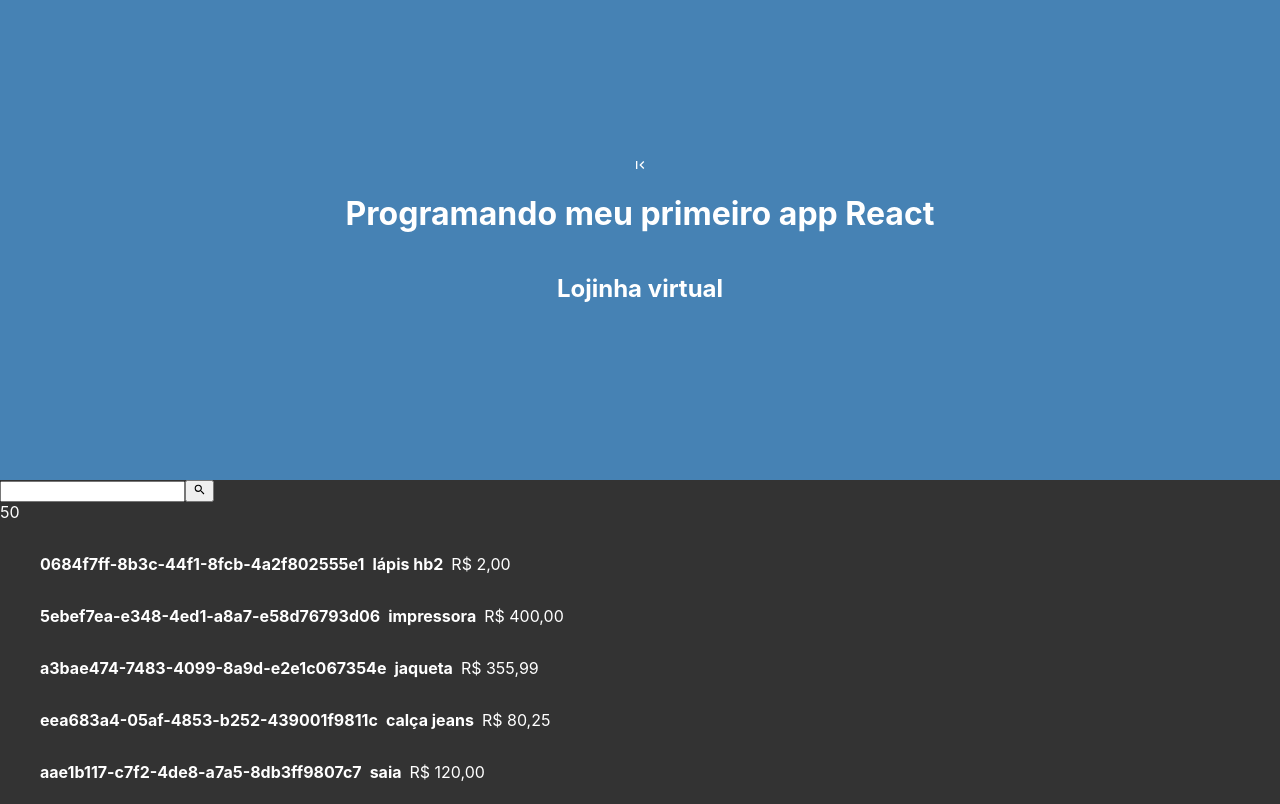
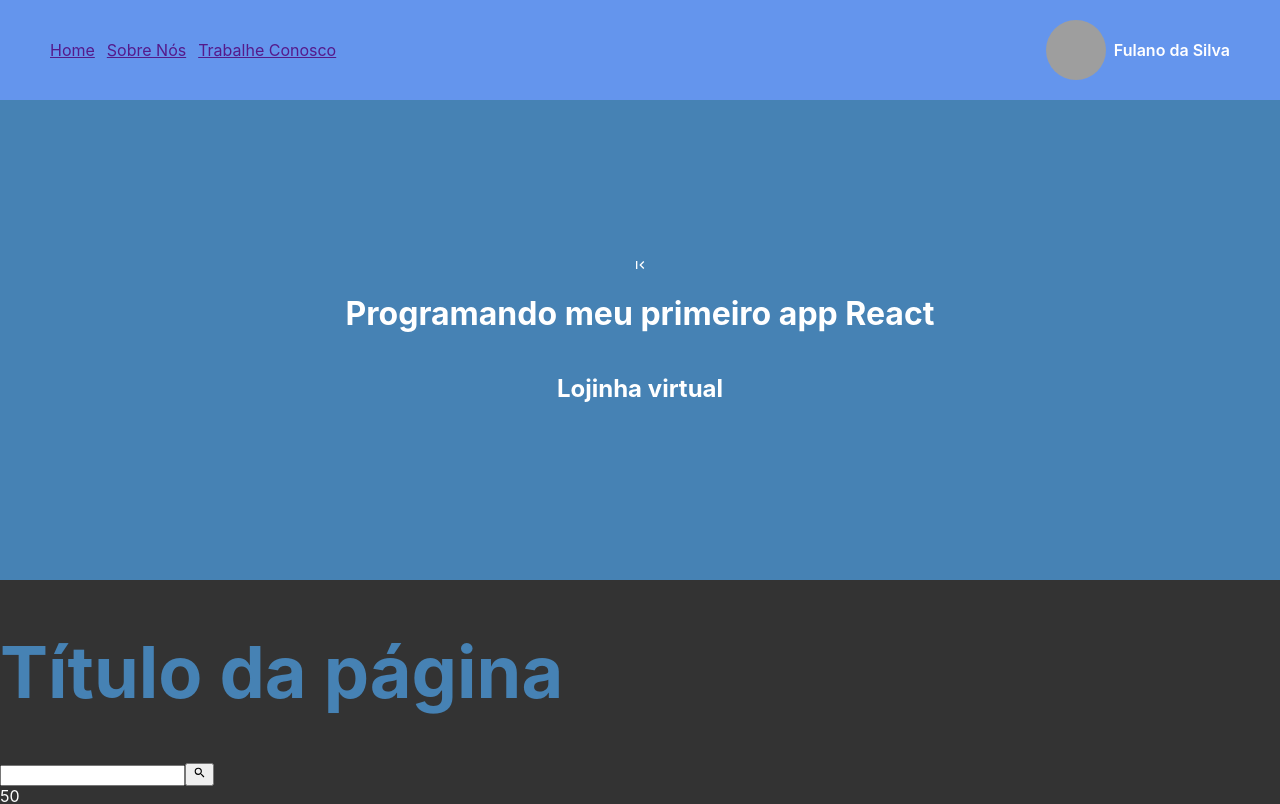
Before and after one commit to fkbral/webfullstack-react, a React (Create React App) app in the folder 01_primeiro_app_react/: page / in a window 1280 px wide. Shown: the top 804 px of the page. Built offline with nearby package versions, Linux system fonts and the light colour scheme; grey boxes are pictures that could not be loaded.

Commit message:
feat: aula 03 - lidando com props em componentes

```diff
--- a/01_primeiro_app_react/src/App.js
+++ b/01_primeiro_app_react/src/App.js
@@ -3,6 +3,8 @@ import './App.css';
 import { Capa } from './components/Capa';
 import { Produtos } from './components/Produtos';
 import { MdSearch } from 'react-icons/md'
+import { Titulo } from './components/Titulo';
+import { Menu } from './components/Menu';
 
 class App extends React.Component {
   constructor() {
@@ -23,7 +25,31 @@ class App extends React.Component {
   render(){
     return (
       <>
+        {/* <CartaDeBaralho
+          naipe= {'copas'}
+          valor={'Q'}
+          cor={'vermelha'}
+          carta={
+            {
+              naipe: 'copas',
+              numero: 'Q',
+              cor: 'vermelha',
+            }
+          }
+        /> */}
+        <Menu
+          perfil={{
+            nome: 'Fulano da Silva',
+            avatarUrl: 'https://source.unsplash.com/random/?profile picture'
+          }}
+        />
         <Capa />
+        <Titulo
+          id="main-title"
+          tamanho={'xl'}
+          texto="Título da página"
+          style={{color: 'steelblue'}}
+        />
         <Pesquisa />
         {10*5}
 
@@ -31,6 +57,17 @@ class App extends React.Component {
         <p>{this.lapis.preco}</p> */}
 
         <Produtos />
+
+        <footer
+          style={{
+            backgroundColor: 'steelblue'
+          }}
+        >
+        <Titulo
+          tamanho={'md'}
+          texto="Página feita durante o curso de Web FullStack"
+        />
+        </footer>
       </>
   )}
 }
--- /dev/null
+++ b/01_primeiro_app_react/src/components/Menu/index.jsx
@@ -0,0 +1,27 @@
+import './styles.css'
+
+export function Menu({perfil}) {
+
+  // function dizOi() {
+  //   return `Olá ${perfil.name}`
+  // }
+
+  return(
+    <header className="menu">
+      <nav>
+        <ul>
+          <li><a href="">Home</a></li>
+          <li><a href="">Sobre Nós</a></li>
+          <li><a href="">Trabalhe Conosco</a></li>
+        </ul>
+
+        {perfil && (
+          <figure>
+            <img src={perfil.avatarUrl} alt={perfil.nome} />
+            <figcaption>{perfil.nome}</figcaption>
+          </figure>
+        )}
+      </nav>
+    </header>
+  )
+}
--- /dev/null
+++ b/01_primeiro_app_react/src/components/Menu/styles.css
@@ -0,0 +1,43 @@
+.menu {
+  padding: 0 10px;
+  background-color: cornflowerblue;
+  color: #fff;
+  height: 100px;
+
+  display: flex;
+  align-items: center;
+}
+
+.menu nav {
+  display: flex;
+  width: 100%;
+  justify-content: space-between;
+  align-items: center;
+}
+
+.menu ul {
+  list-style: none;
+  display: flex;
+  justify-content: center;
+  align-items: center;
+  gap: 12px;
+  margin: 0;
+}
+
+.menu figure {
+  display: flex;
+  justify-content: center;
+  align-items: center;
+  gap: 8px;
+}
+
+.menu figure img {
+  height: 60px;
+  width: 60px;
+  object-fit: cover;
+  border-radius: 50%;
+}
+
+.menu figure figcaption {
+  font-weight: 600;
+}
--- /dev/null
+++ b/01_primeiro_app_react/src/components/Titulo/index.js
@@ -0,0 +1,28 @@
+import './styles.css'
+
+// export function Titulo(props) {
+//   // propriedade tamanho
+//   console.log(props)
+
+//   return(
+//     <div id={props.id}>
+//       <h1 className={`texto-${props.tamanho}`} style={props.style}>olá</h1>
+//       <p>subtitulo</p>
+//     </div>
+//   )
+// }
+
+export function Titulo(props) {
+  // propriedade tamanho
+  const {tamanho, texto, ...rest} = props
+  console.log(rest)
+
+  return(
+    <h1
+      className={`texto-${tamanho ?? 'md'}`}
+      {...rest}
+    >
+      {texto}
+    </h1>
+  )
+}
--- /dev/null
+++ b/01_primeiro_app_react/src/components/Titulo/styles.css
@@ -0,0 +1,15 @@
+.texto-xs {
+  font-size: 10px;
+}
+
+.texto-md {
+  font-size: 16px;
+}
+
+.texto-lg {
+  font-size: 24px;
+}
+
+.texto-xl {
+  font-size: 72px;
+}
```
Also changed, not shown: 1 other file (tests, documents, lock files or other folders).
